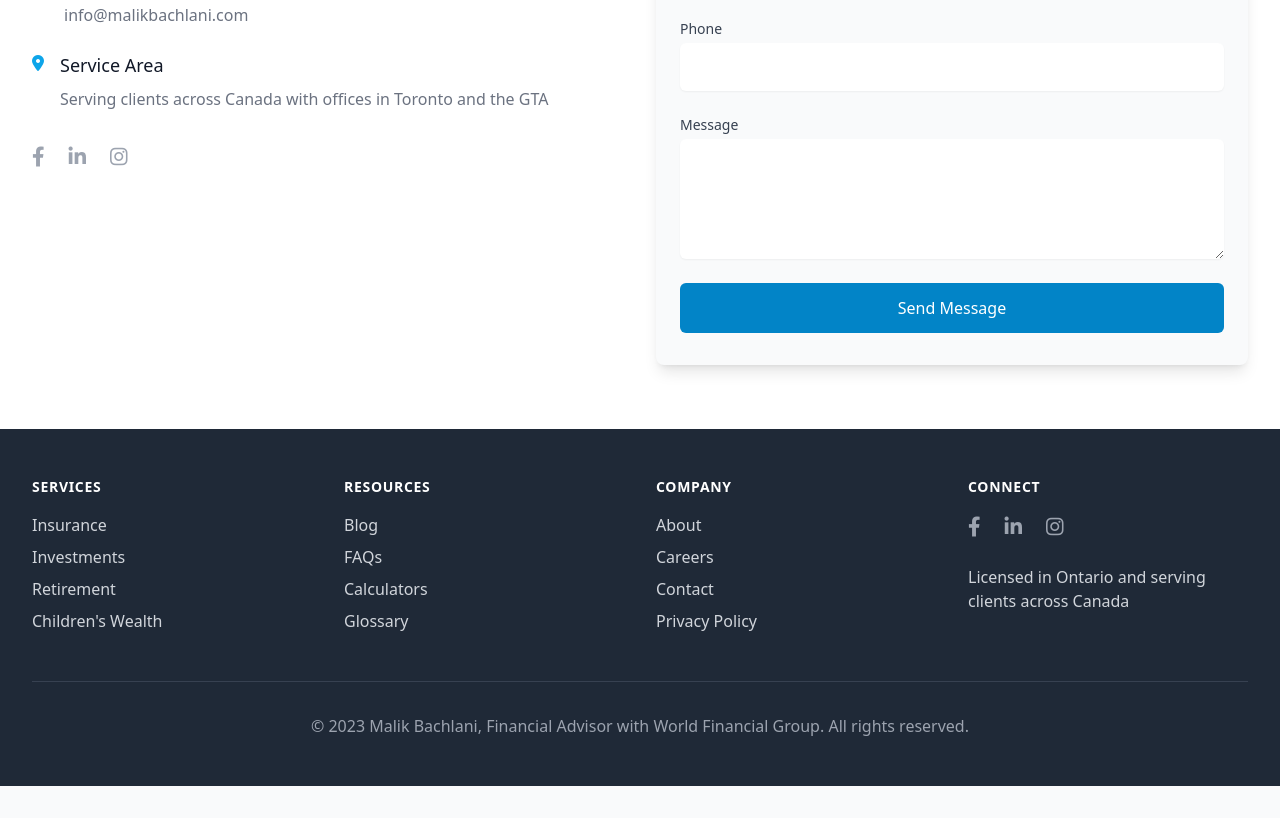
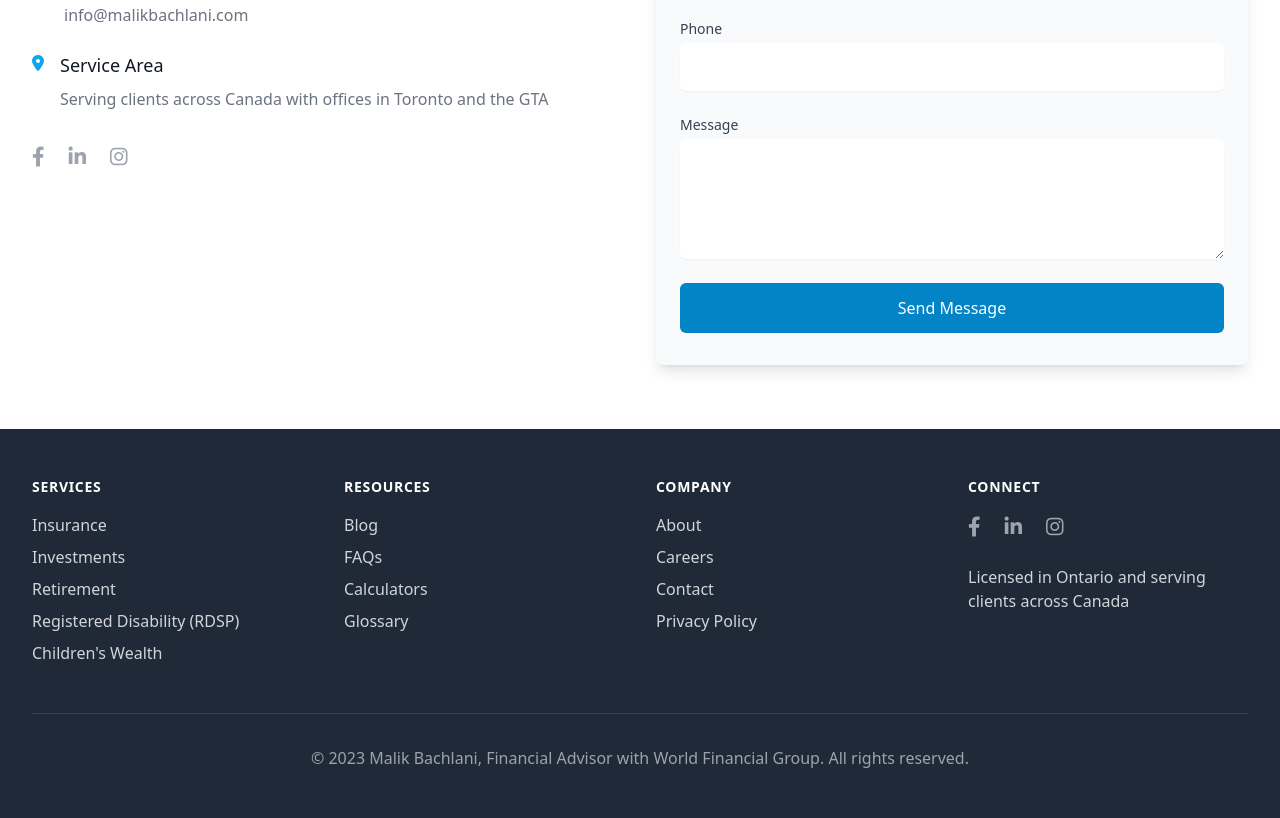
Before and after one commit to mbachlani/Finance-website, a plain HTML site: page index.html in a window 1280 px wide. Shown: the part 4281-5099 px from the top of the page. Before the commit the page ends 5067 px from the top, so only its background shows below. Drawn offline with nearby package versions, Linux system fonts and the light colour scheme.

Commit message:
add the rdsp link in the footer menu

```diff
--- a/index.html
+++ b/index.html
@@ -795,6 +795,7 @@
                         <li><a href="insurance.html" class="text-gray-300 hover:text-white">Insurance</a></li>
                         <li><a href="Investments.html" class="text-gray-300 hover:text-white">Investments</a></li>
                         <li><a href="Retirement.html" class="text-gray-300 hover:text-white">Retirement</a></li>
+                        <li><a href="Rdsp.html" class="text-gray-300 hover:text-white">Registered Disability (RDSP)</a></li>
                         <li><a href="childrenwealth.html" class="text-gray-300 hover:text-white">Children's Wealth</a></li>
                     </ul>
                 </div>
```
